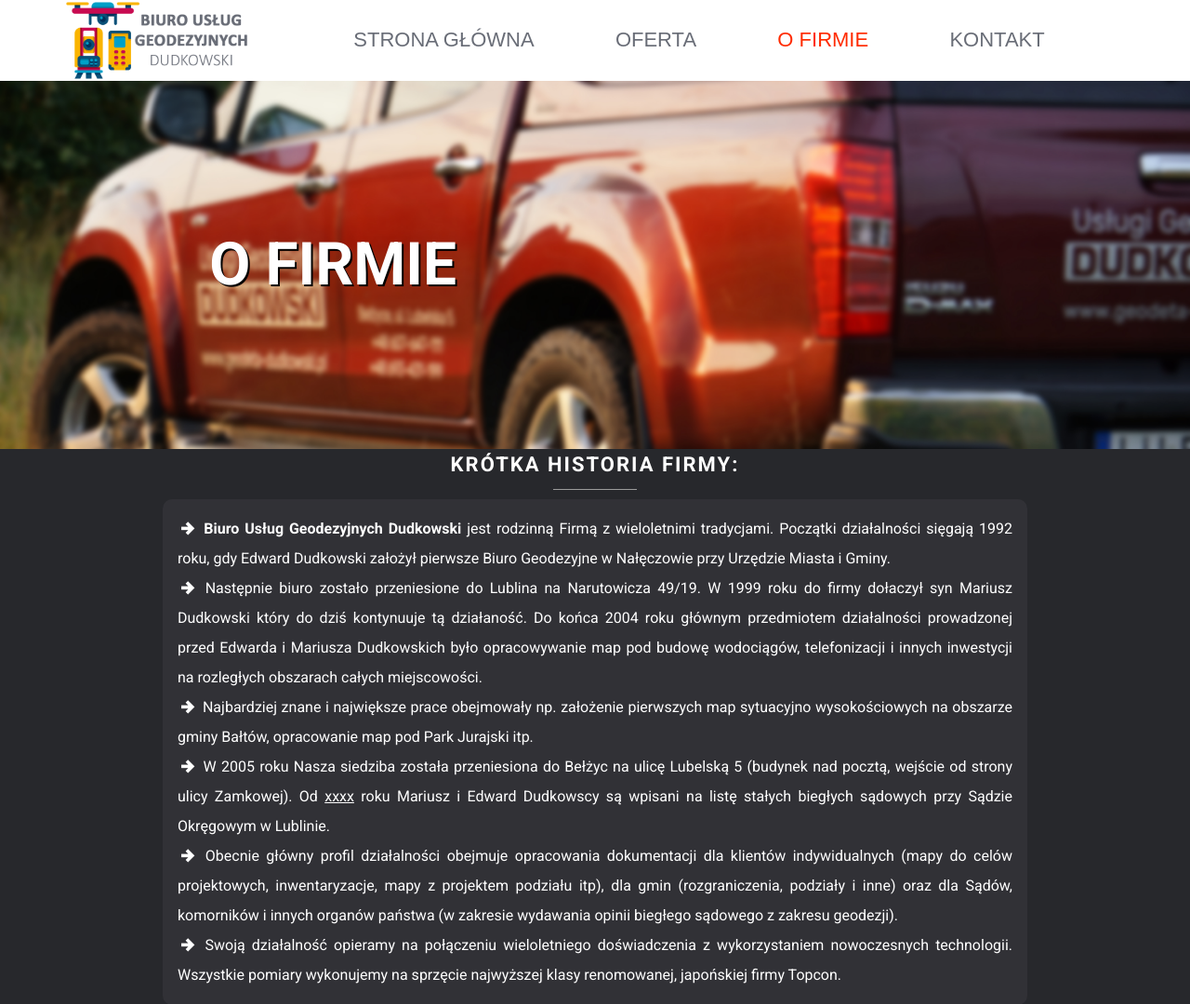
After one commit to dudurol6/geod-dudk-sml, a PHP site: page /about.php in a window 1280 px wide. The commit adds this page. Shown: the top 1080 px of the page at 93% size. Run offline with PHP 8.4, Linux system fonts and the light colour scheme; some libraries are stand-ins or nearby versions; some web fonts are replaced.

Commit message:
the work so far (01.08)

```diff
--- /dev/null
+++ b/about.php
@@ -0,0 +1,62 @@
+<?php
+
+    define('pageTitle', 'O firmie');
+    $pgt = 'aboutPage';
+    include('includes/header.php');
+
+?>
+    <main>
+        <section class="intro-img">
+            <div class="about-top resizable-bg resizable-bg-sm container-fluid">
+                <div class="row justify-content-end" style="margin-right: 0px;">
+                    <div class="col-12 col-sm-10 col-lg-9 top-title top-title-left">O firmie</div>
+                    <div class="col-0 col-sm-1"></div>
+                </div>
+            </div>
+        </section>
+        <section class="comapny-description">
+            <div class="container">
+                <div class="row centered-title justify-content-center">Krótka historia firmy:</div>
+                <div class="centered-title-sep"></div>
+                <div class="row justify-content-center">
+                    <div class="col-12 col-lg-10 history-description">
+                        <i class="demo-icon icon-right-1"></i> <b>Biuro Usług Geodezyjnych Dudkowski</b> jest rodzinną Firmą z wieloletnimi tradycjami.
+                        Początki działalności sięgają 1992 roku, gdy Edward Dudkowski założył pierwsze Biuro Geodezyjne w Nałęczowie przy Urzędzie Miasta i Gminy.
+
+                        <br><i class="demo-icon icon-right-1"></i> Następnie biuro zostało przeniesione do Lublina na Narutowicza 49/19. W 1999 roku do firmy dołaczył syn Mariusz Dudkowski który do dziś kontynuuje tą działaność.
+                        Do końca 2004 roku głównym przedmiotem działalności prowadzonej przed Edwarda i Mariusza Dudkowskich było
+                        opracowywanie map pod budowę wodociągów, telefonizacji i innych inwestycji na rozległych obszarach całych miejscowości.
+
+                        <br><i class="demo-icon icon-right-1"></i> Najbardziej znane i największe prace obejmowały np.
+                        założenie pierwszych map sytuacyjno wysokościowych na obszarze gminy Bałtów, opracowanie map pod Park Jurajski itp.
+
+                        <br><i class="demo-icon icon-right-1"></i> W 2005 roku Nasza siedziba została przeniesiona do Bełżyc na ulicę Lubelską 5 (budynek nad pocztą, wejście od strony ulicy Zamkowej).
+                        Od <u>xxxx</u> roku Mariusz i Edward Dudkowscy są wpisani na listę stałych biegłych sądowych przy Sądzie Okręgowym w Lublinie.
+
+                        <br><i class="demo-icon icon-right-1"></i> Obecnie główny profil działalności obejmuje opracowania dokumentacji dla klientów indywidualnych (mapy do celów projektowych, inwentaryzacje, mapy z projektem podziału itp),
+                        dla gmin (rozgraniczenia, podziały i inne) oraz dla Sądów, komorników i innych organów państwa (w zakresie wydawania opinii biegłego sądowego z zakresu geodezji).
+
+                        <br><i class="demo-icon icon-right-1"></i> Swoją działalność opieramy na połączeniu wieloletniego doświadczenia z wykorzystaniem nowoczesnych technologii. Wszystkie pomiary wykonujemy na sprzęcie
+                        najwyższej klasy renomowanej, japońskiej firmy Topcon.
+                    </div>
+                </div>
+            </div>
+        </section>
+        <section class="contanct">
+            <div class="contact-content contener-fluid">
+                <div class="row centered-title justify-content-center">Skontakuj się z nami!</div>
+                <div class="centered-title-sep"></div>
+                <div class="row justify-content-center">
+                    <div class="col-12 col-sm-6 col-lg-4"><i class="demo-icon icon-phone quick-contact-elem"></i><a href="tel:+48607647111" class="quick-contact-elem"> +48 607 647 111</a></div>
+                    <div class="col-12 col-sm-6 col-lg-4"><i class="demo-icon icon-mail quick-contact-elem"></i><a href="mailto:buged@wp.pl" class="quick-contact-elem"> buged@wp.pl</a></div>
+                </div>
+                <iframe src="https://www.google.com/maps/embed?pb=!1m14!1m8!1m3!1d1340.3478891500959!2d22.281633834729707!3d51.17538655543746!3m2!1i1024!2i768!4f13.1!3m3!1m2!1s0x4722f467ece4bc8b%3A0x2bafc7119d11e6bd!2sUs%C5%82ugi%20Geodezyjne%20-%20Dudkowski!5e1!3m2!1sen!2spl!4v1690316421011!5m2!1sen!2spl" class="map" style="border:0;margin-top:1rem;" allowfullscreen="" loading="lazy" referrerpolicy="no-referrer-when-downgrade"></iframe>
+            </div>
+
+
+        </section>
+
+    </main>
+<?php
+    include('includes/footer.php');
+?>
--- a/includes/header.php
+++ b/includes/header.php
@@ -42,12 +42,7 @@
         document.addEventListener('scroll', handleScroll);
         goUpButton.addEventListener('click', scrollToTop);
     </script>
-    <script>
-        function highlightNavbar(){
-            console.log('arbynbiskup');
-            document.getElementById('<?php echo $pgt; ?>').style.color = '#ff2b00';
-        }
-    </script>
+    <script> function highlightNavbar(){ document.getElementById('<?php echo $pgt; ?>').style.color = '#ff2b00'; } </script>
 
     <header class="container-fluid" style="position: sticky; top: 0; background-color: #ffffff;">
         <div class="row align-items-center justify-content-center f-md">
@@ -55,18 +50,11 @@
             <div class="col-xs-12 col-sm-9" align="center">
                 <nav>
                     <ul class="vertical-nav">
-                        <?php
-                            echo `
-                                <script type="text/javascript">highlightNavbar();</script>
-                            `;
-
-                            # TRY TO MAKE IT WORK :))
-
-                        ?>
                         <li><a href="index.php" class="header-nav-list-item"><span id="mainPage">Strona Główna</span></a></li>
-                        <li><a href="contact.php" class="header-nav-list-item"><span id="offerPage">Oferta</span></a></li>
-                        <li><a href="#" class="header-nav-list-item"><span id="aboutPage">O firmie</span></a></li>
-                        <li><a href="#" class="header-nav-list-item"><span id="contactPage">Kontakt</span></a></li>
+                        <li><a href="#" class="header-nav-list-item"><span id="offerPage">Oferta</span></a></li>
+                        <li><a href="about.php" class="header-nav-list-item"><span id="aboutPage">O firmie</span></a></li>
+                        <li><a href="contact.php" class="header-nav-list-item"><span id="contactPage">Kontakt</span></a></li>
+                        <?php echo '<script type="text/javascript">highlightNavbar();</script>'; ?>
                     </ul>
                 </nav>
             </div>
--- a/style/style.css
+++ b/style/style.css
@@ -93,6 +93,12 @@ a.quick-contact-elem{
 .homepage-top{
     background: url("../img/hmpg.jpg");
 }
+.contact-top{
+    background: url('../img/contact-3.JPG');
+}
+.about-top{
+    background: url('../img/contact-11.JPG');
+}
 .homepage-offer{
     background: url("../img/offer-bg.JPG");
     height: 100%;
@@ -107,6 +113,10 @@ a.quick-contact-elem{
     padding-left:inherit;
     padding-right:inherit;
 }
+.resizable-bg-sm{
+    padding-top: 10rem!important;
+    padding-bottom: 10rem!important;
+}
 
 .homepage-top-company-description{
     background-color: #27282c;
@@ -114,13 +124,17 @@ a.quick-contact-elem{
     text-align: center;
     padding: 10px 0px 20px 0px;
 }
-.homepage-top-title{
+.top-title{
     color: #ffffff;
     text-transform: uppercase;
     font-size: 4rem;
     line-height: 1.2;
     font-weight: 700;
     text-align: right;
+    text-shadow: 2px 2px #000000;
+}
+.top-title-left{
+    text-align: left!important;
 }
 .homepage-top-title-sm{
     color: #d9d9d9;
@@ -216,6 +230,23 @@ a.fb-link:hover{
 #form-message{
     min-height: 100px;
 }
+.owner-info{
+    margin: 1rem 0px 1rem 0px;
+    font-style: italic;
+    font-size: 1rem;
+}
+.history-description{
+    line-height: 2;
+    font-size: 1rem;
+    padding: 1rem;
+    border-radius: 10px;
+    background-color: rgba(89, 88, 94, 0.2);
+    text-align: justify;
+}
+.comapny-description{
+    background-color: #27282c;
+    color: #ffffff;
+}
 /*
 
 xs  <576px
@@ -235,10 +266,13 @@ xl  >1200px
         padding-top: 10rem;
         padding-bottom: 10rem;
     }
-    .homepage-top-title{ font-size: 3rem; }
+    .top-title{ font-size: 3rem; }
     .homepage-top-title-sm{ font-size: 2.5rem; }
     .map{ height: 300px; }
     .contact-elem-description{
+        font-size: 0.8rem;
+    }
+    .history-description{
         font-size: 0.8rem;
     }
 }
@@ -250,12 +284,13 @@ xl  >1200px
     }
 }
 @media screen and (max-width: 576px){ /* xs */
-    .homepage-top-title{
+    .top-title{
         text-align: center;
         background-color: rgba(255, 255, 255, 0.3);
         padding: 10px 0px 20px 0px;
         font-size: 2rem;
     }
+    .top-title-left{ text-align: center!important; }
     .homepage-top-title-sm{
         font-size: 1.5rem;
     }
```
Also changed, not shown: contact.php (+11 -1 lines), index.php (+6 -4 lines), img/contact-11.jpg (added), 3 other files.
